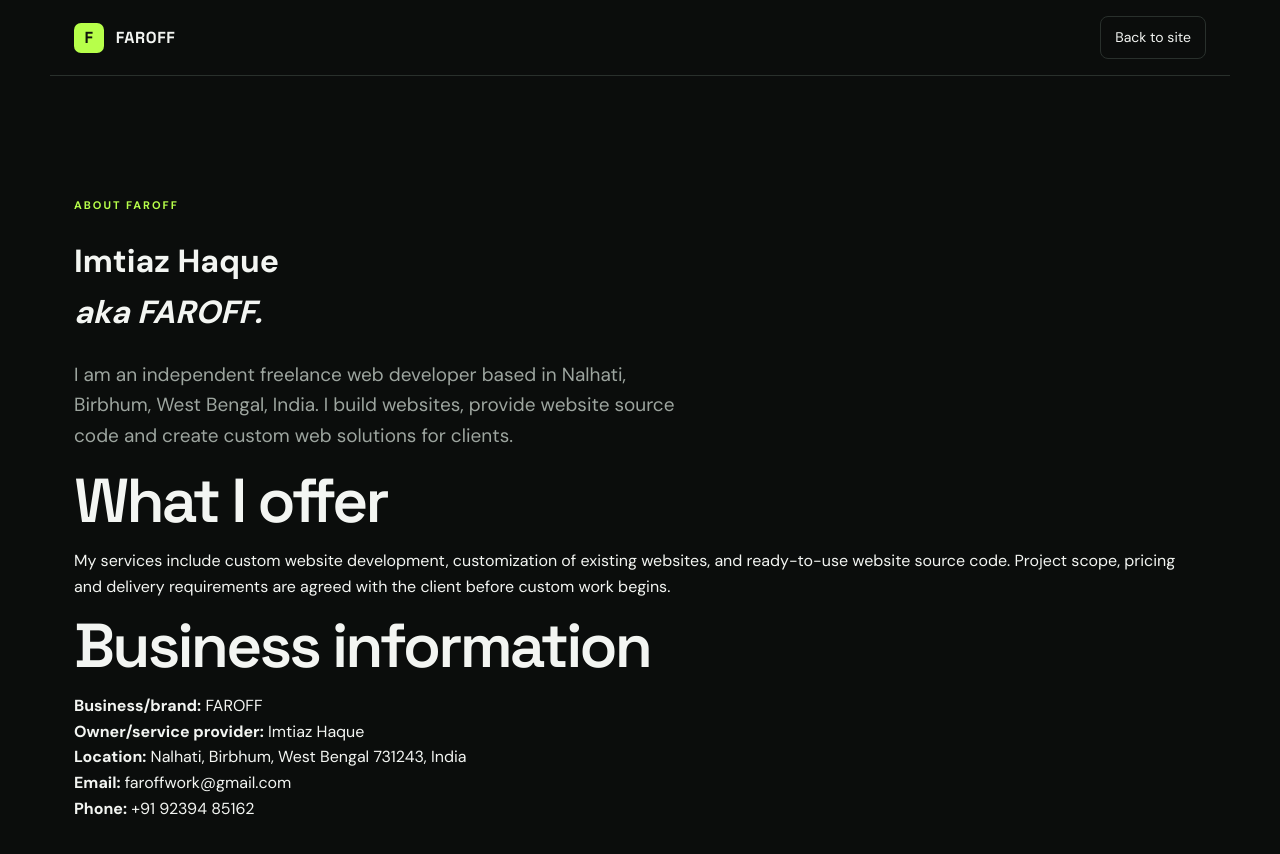
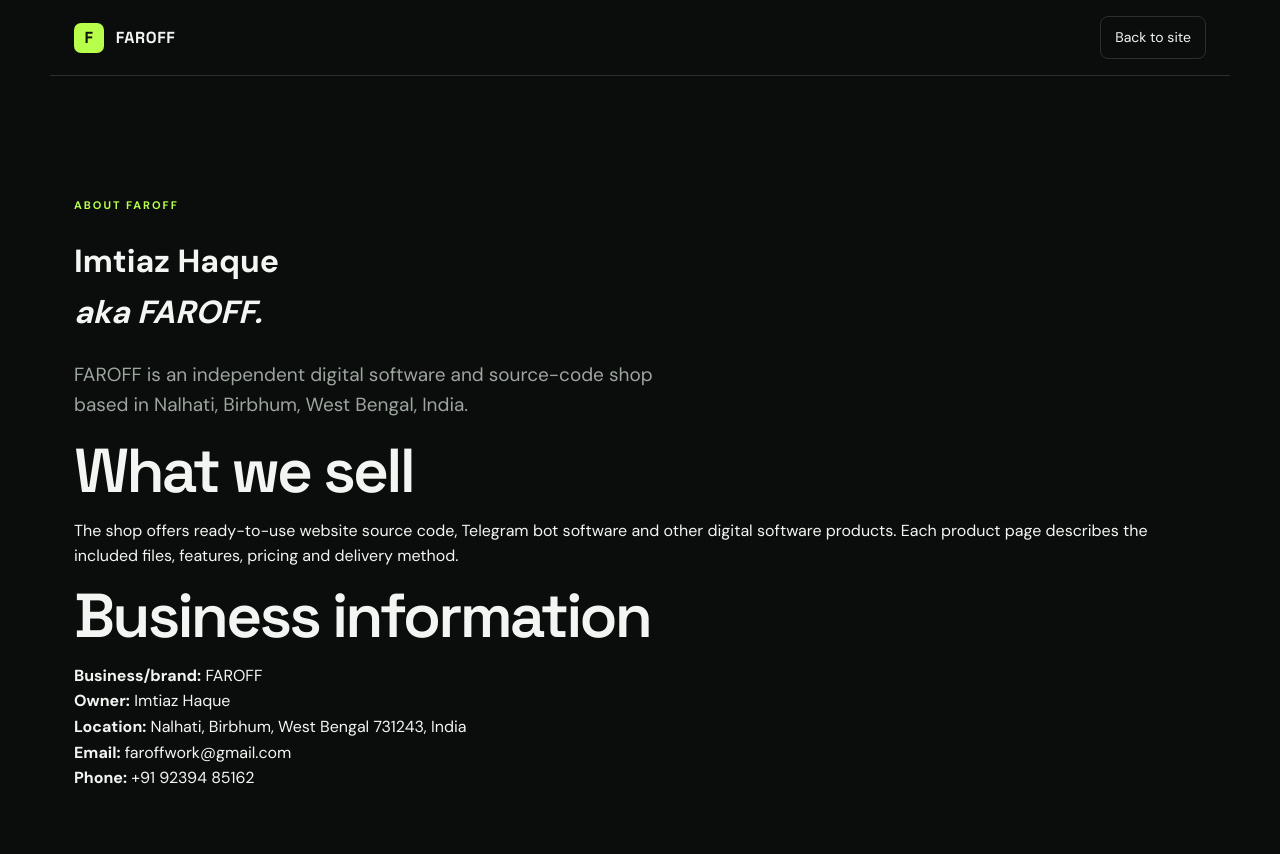
Before and after one commit to Faroffcode/Imtiaz.haque, a plain HTML site: page about.html in a window 1280 px wide. Drawn offline with Linux system fonts and the light colour scheme.

Commit message:
Align website with software-products business line for Razorpay

```diff
--- a/about.html
+++ b/about.html
@@ -1,4 +1,4 @@
 <!doctype html>
-<html lang="en"><head><meta charset="utf-8"><meta name="viewport" content="width=device-width,initial-scale=1"><meta name="description" content="About Imtiaz Haque (FAROFF), independent freelance web developer."><title>About — FAROFF</title><link rel="stylesheet" href="styles.css"></head>
+<html lang="en"><head><meta charset="utf-8"><meta name="viewport" content="width=device-width,initial-scale=1"><meta name="description" content="About FAROFF, an independent digital software and source-code shop operated by Imtiaz Haque."><title>About — FAROFF</title><link rel="stylesheet" href="styles.css"></head>
 <body><header class="nav"><a class="brand" href="index.html"><span>F</span> FAROFF</a><a class="nav-cta" href="index.html">Back to site</a></header>
-<main class="section"><p class="eyebrow">ABOUT FAROFF</p><h1>Imtiaz Haque<br><em>aka FAROFF.</em></h1><p class="lead">I am an independent freelance web developer based in Nalhati, Birbhum, West Bengal, India. I build websites, provide website source code and create custom web solutions for clients.</p><h2>What I offer</h2><p>My services include custom website development, customization of existing websites, and ready-to-use website source code. Project scope, pricing and delivery requirements are agreed with the client before custom work begins.</p><h2>Business information</h2><p><strong>Business/brand:</strong> FAROFF<br><strong>Owner/service provider:</strong> Imtiaz Haque<br><strong>Location:</strong> Nalhati, Birbhum, West Bengal 731243, India<br><strong>Email:</strong> faroffwork@gmail.com<br><strong>Phone:</strong> +91 92394 85162</p></main></body></html>
+<main class="section"><p class="eyebrow">ABOUT FAROFF</p><h1>Imtiaz Haque<br><em>aka FAROFF.</em></h1><p class="lead">FAROFF is an independent digital software and source-code shop based in Nalhati, Birbhum, West Bengal, India.</p><h2>What we sell</h2><p>The shop offers ready-to-use website source code, Telegram bot software and other digital software products. Each product page describes the included files, features, pricing and delivery method.</p><h2>Business information</h2><p><strong>Business/brand:</strong> FAROFF<br><strong>Owner:</strong> Imtiaz Haque<br><strong>Location:</strong> Nalhati, Birbhum, West Bengal 731243, India<br><strong>Email:</strong> faroffwork@gmail.com<br><strong>Phone:</strong> +91 92394 85162</p></main></body></html>
```
